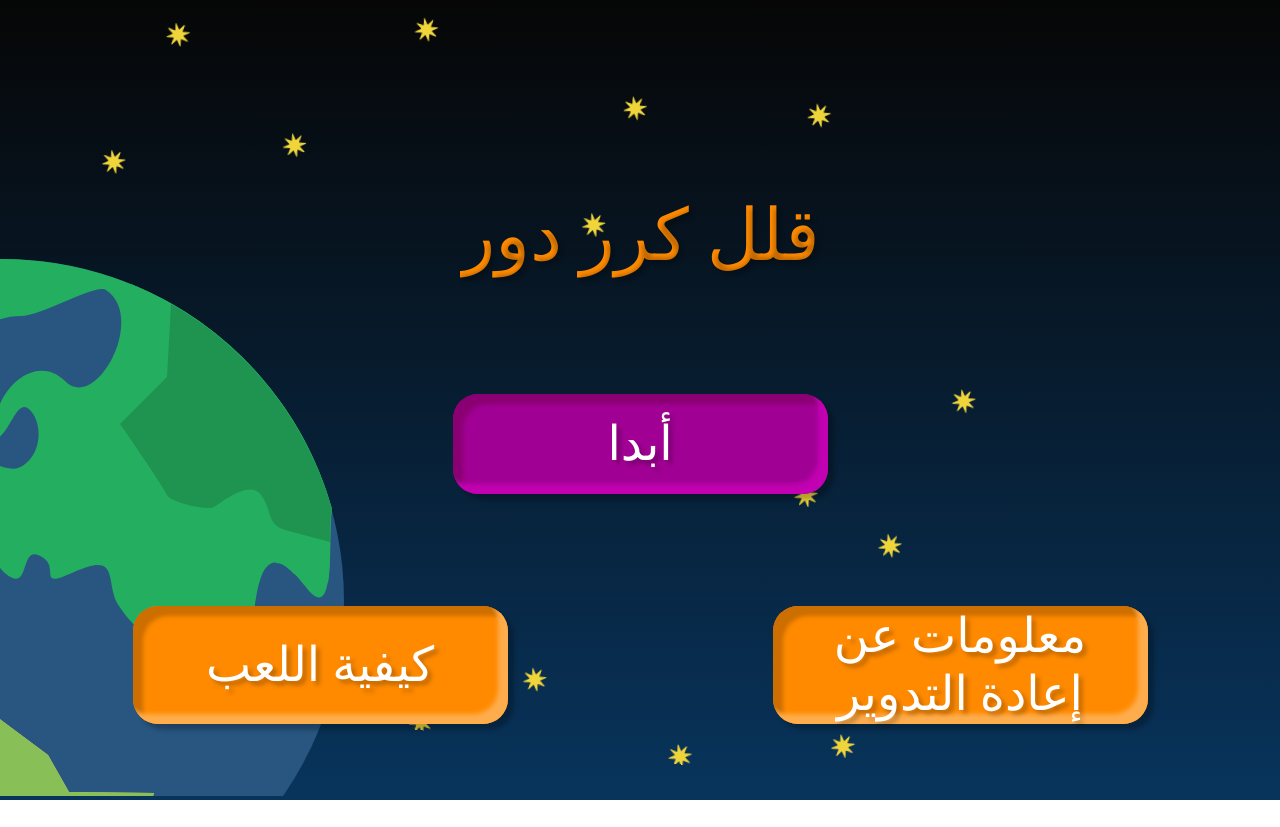
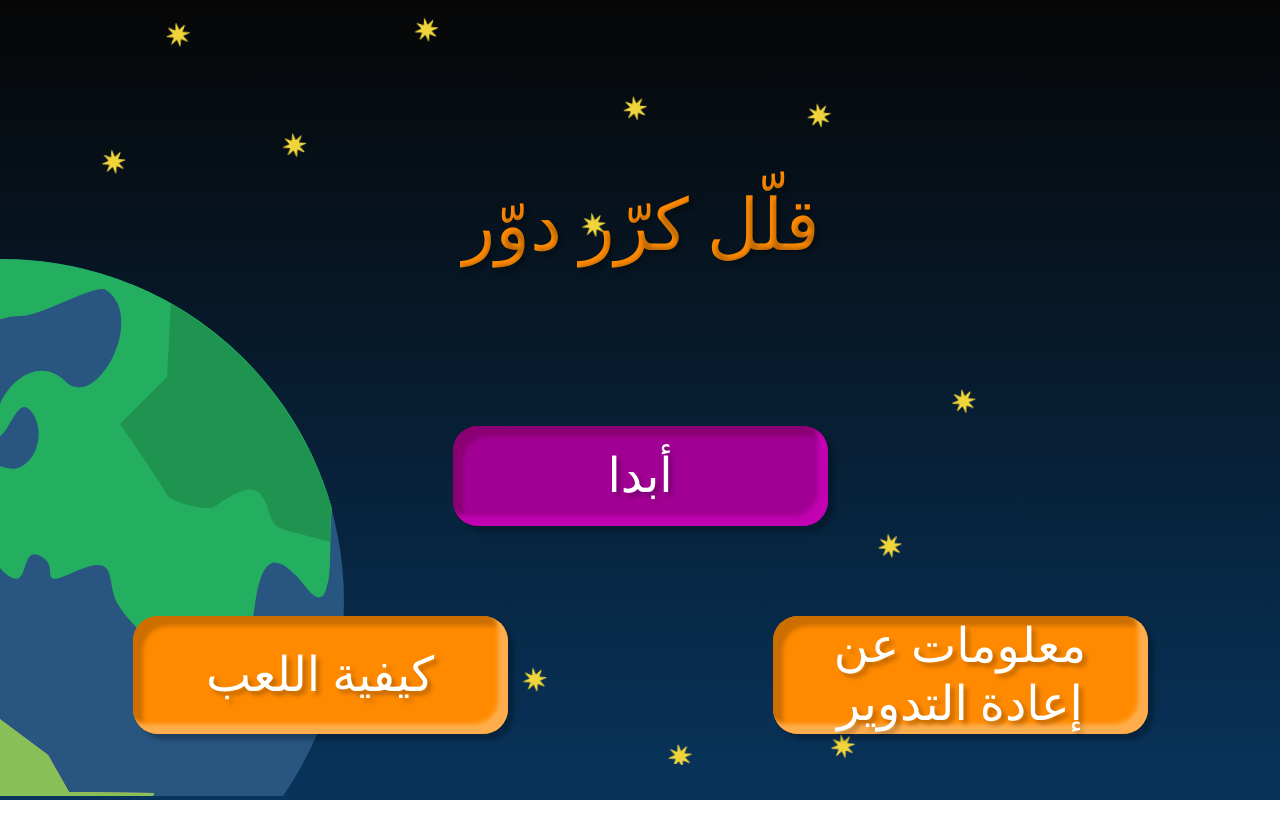
Before and after one commit to wafaMAL/waste, a React (Create React App) app: page / in a window 1280 px wide. Built offline with nearby package versions, Linux system fonts and the light colour scheme; what uifx would draw is missing.

Commit message:
Update LandingScreen.js

```diff
--- a/src/components/LandingScreen/LandingScreen.js
+++ b/src/components/LandingScreen/LandingScreen.js
@@ -102,7 +102,8 @@ const LandingScreen = props => {
   return (
 
     <Container>
-      <Title> قلل كرر دور </Title>
+       <Title> قلّل كرّر دوّر</Title>
+      <br></br>
       <TitleBig></TitleBig>
 
 
```
